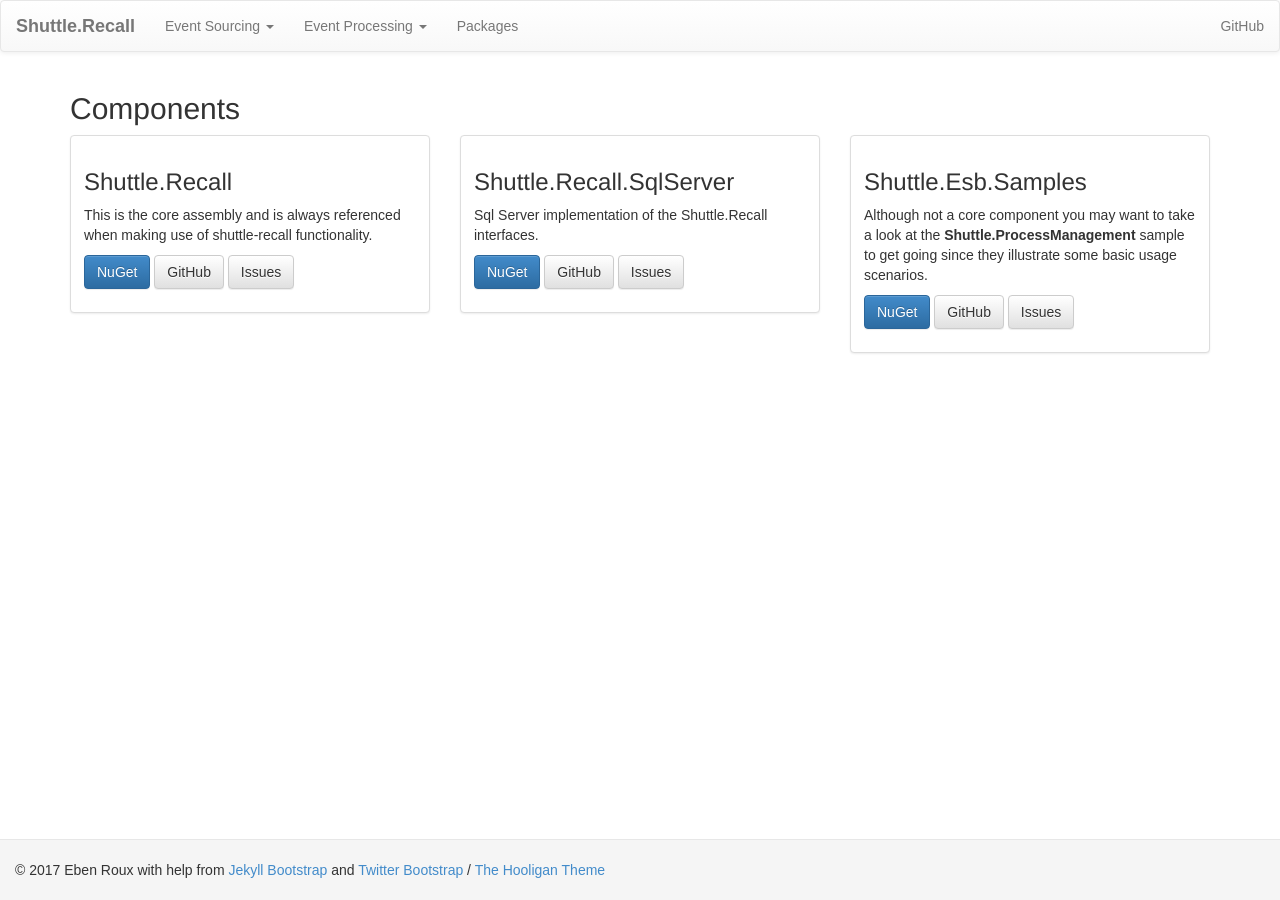
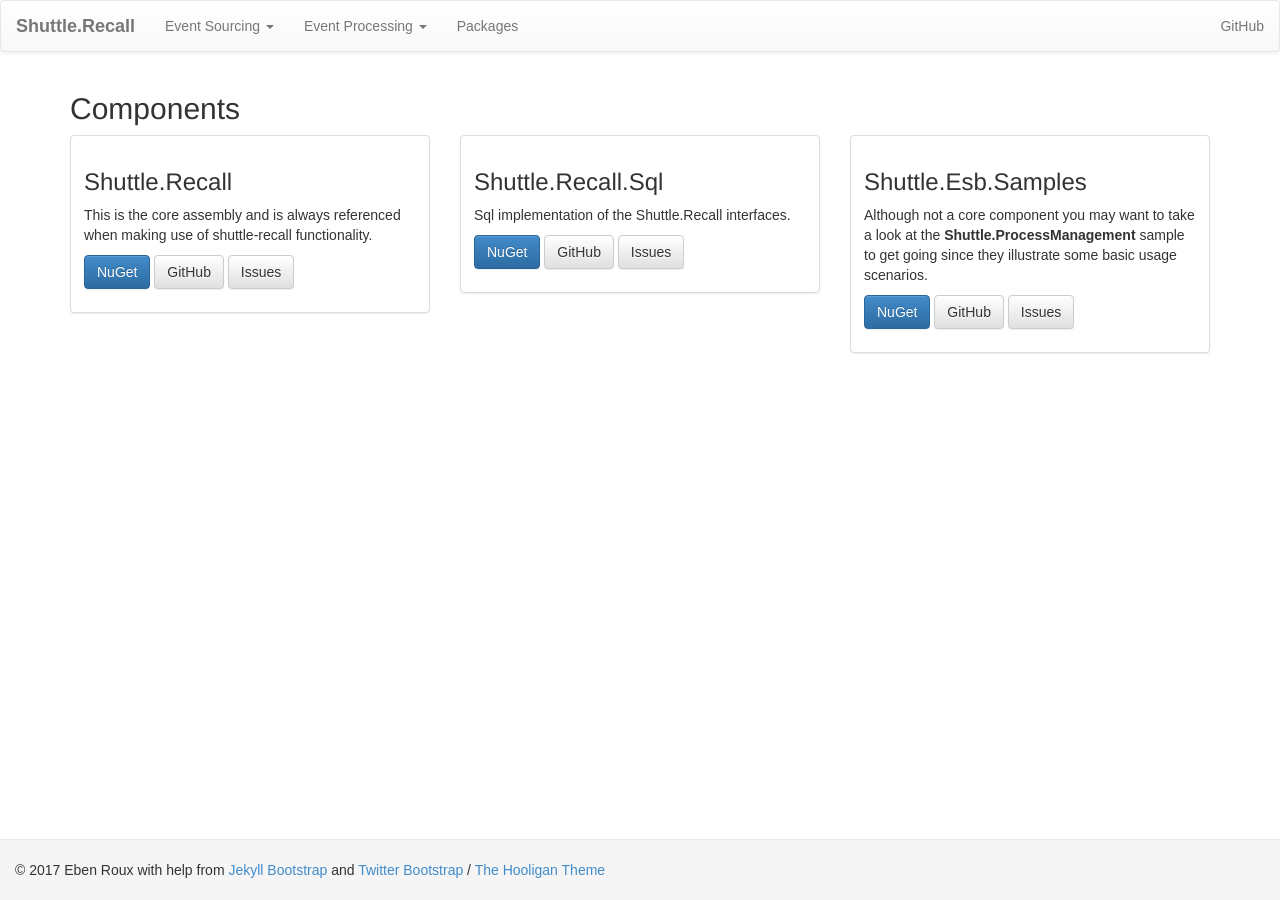
Before and after one commit to Shuttle/shuttle-recall, a Jekyll site: the page built from packages.md, in a window 1280 px wide. Built offline with Jekyll 4.4.1, drawn with Linux system fonts in a browser that asks for light colours.

```diff
--- a/Gemfile
+++ /dev/null
@@ -1,3 +0,0 @@
-source 'https://rubygems.org'
-gem 'github-pages'
-gem 'wdm', '>= 0.1.0'
--- a/_includes/themes/shuttle/default.html
+++ b/_includes/themes/shuttle/default.html
@@ -76,7 +76,7 @@
 						</li>
 						<li class='divider'></li>
 						<li>
-							<a href='{{ site.baseurl }}/es-sql-server'>Sql Server</a>
+							<a href='{{ site.baseurl }}/es-sql'>Sql</a>
 						</li>
 					</ul>
 				</li>
@@ -91,7 +91,7 @@
 						</li>
 						<li class='divider'></li>
 						<li>
-							<a href='{{ site.baseurl }}/ep-sql-server'>Sql Server</a>
+							<a href='{{ site.baseurl }}/ep-sql'>Sql</a>
 						</li>
 					</ul>
 				</li>
--- a/assets/themes/shuttle/css/style.css
+++ b/assets/themes/shuttle/css/style.css
@@ -71,3 +71,22 @@ ul.blog-archive { list-style: none; }
 }
 #footer-space { height: 3em; }
 .construction { color: #ff0000; }
+
+.nuget-badge code {
+    -moz-border-radius: 5px;
+    -webkit-border-radius: 5px;
+    background-color: #202020;
+    border: 4px solid silver;
+    border-radius: 5px;
+    box-shadow: 2px 2px 3px #6e6e6e;
+    color: #e2e2e2;
+    display: block;
+    font: 1em 'andale mono','lucida console',monospace;
+    line-height: 1.5em;
+    overflow: auto;
+    padding: 8px 10px;
+}
+
+.nuget-badge code::before {
+    content: "PM> ";
+}
--- a/packages.md
+++ b/packages.md
@@ -21,12 +21,12 @@ title: Packages
 	<div class='col-sm-6 col-md-4'>
 		<div class='thumbnail'>
 			<div class='caption'>
-			<h3>Shuttle.Recall.SqlServer</h3>
-			<p>Sql Server implementation of the Shuttle.Recall interfaces.</p>
+			<h3>Shuttle.Recall.Sql</h3>
+			<p>Sql implementation of the Shuttle.Recall interfaces.</p>
 			<p>
-				<a href='http://www.nuget.org/packages/Shuttle.Recall.SqlServer' target='_blank' class='btn btn-primary' role='button'>NuGet</a>
-				<a href='https://github.com/Shuttle/Shuttle.Recall.SqlServer' target='_blank' class='btn btn-default' role='button'>GitHub</a>
-				<a href='https://github.com/Shuttle/Shuttle.Recall.SqlServer/issues' target='_blank' class='btn btn-default' role='button'>Issues</a>
+				<a href='http://www.nuget.org/packages/Shuttle.Recall.Sql' target='_blank' class='btn btn-primary' role='button'>NuGet</a>
+				<a href='https://github.com/Shuttle/Shuttle.Recall.Sql' target='_blank' class='btn btn-default' role='button'>GitHub</a>
+				<a href='https://github.com/Shuttle/Shuttle.Recall.Sql/issues' target='_blank' class='btn btn-default' role='button'>Issues</a>
 			</p>
 			</div>
 		</div>
```
Also changed, not shown: _includes/index.md (+155 -0 lines), Gemfile.lock (deleted), ep-sql.md (renamed from ep-sql-server.md), es-sql.md (renamed from es-sql-server.md).
